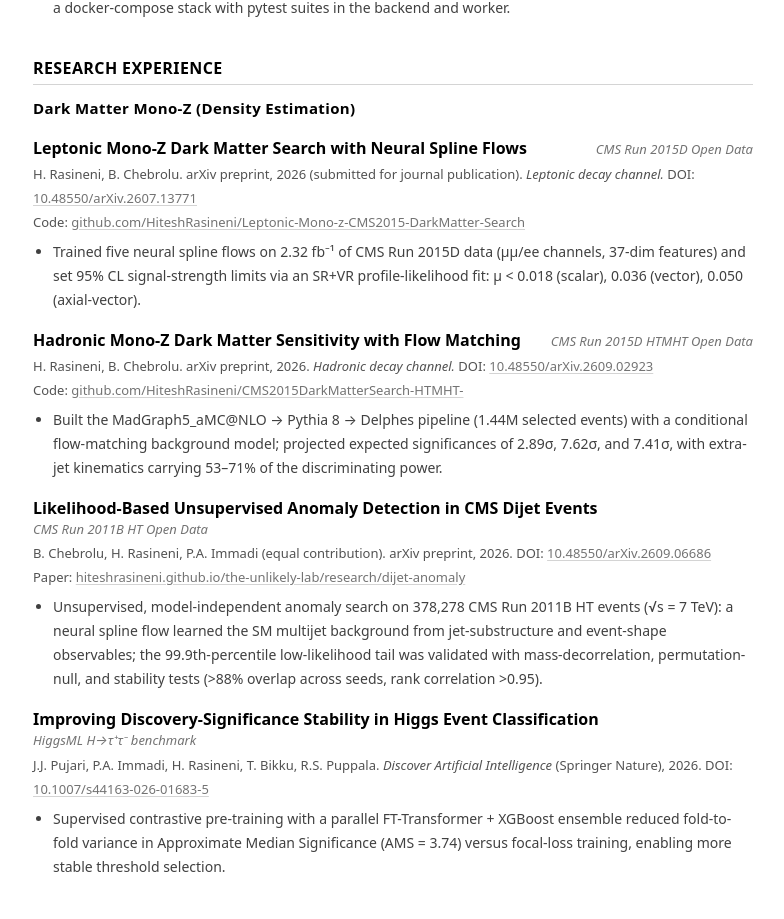
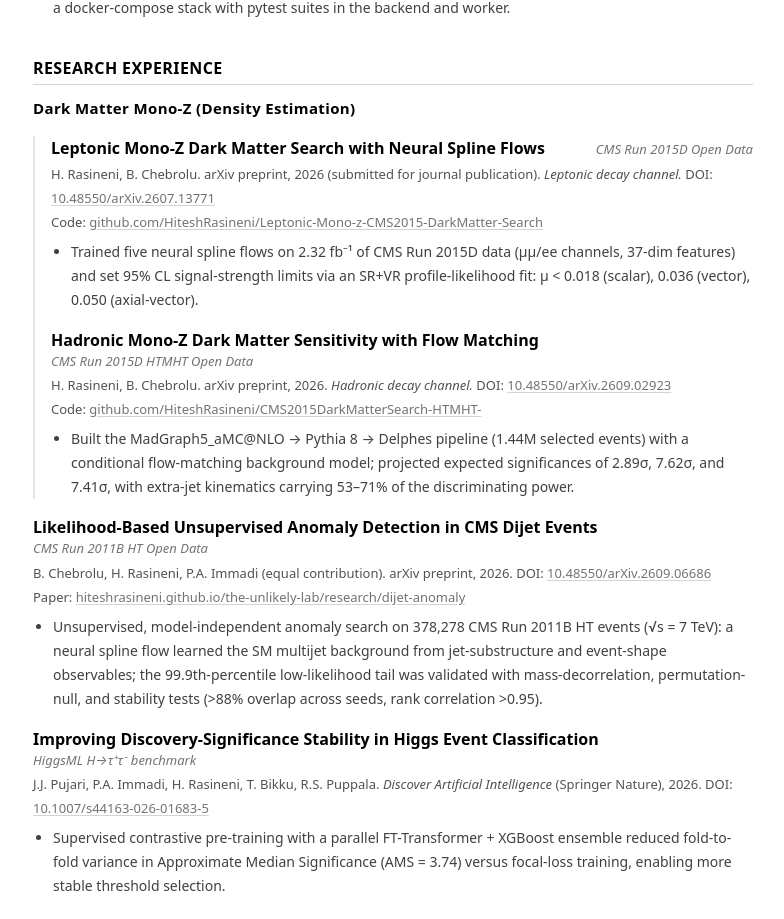
Before and after one commit to HiteshRasineni/the-unlikely-lab, a Next.js app: page /resume in a window 1280 px wide. Shown: the part 1215-2134 px from the top of the page, without its empty margins (247-1031 px from the left). Built offline with nearby package versions, Linux system fonts and the light colour scheme.

Commit message:
Visually contain mono-Z papers inside the Dark Matter Mono-Z subsection

```diff
--- a/app/resume/page.tsx
+++ b/app/resume/page.tsx
@@ -209,6 +209,7 @@ export default function ResumePage() {
         <h3 className="text-[15px] font-bold tracking-wide text-black">
           Dark Matter Mono-Z (Density Estimation)
         </h3>
+        <div className="mt-2 border-l-2 border-neutral-200 pl-4">
         <Entry
           title="Leptonic Mono-Z Dark Matter Search with Neural Spline Flows"
           right="CMS Run 2015D Open Data"
@@ -270,6 +271,7 @@ export default function ResumePage() {
             7.62σ, and 7.41σ, with extra-jet kinematics carrying 53–71% of the discriminating power.
           </li>
         </Entry>
+        </div>
 
         <Entry
           title="Likelihood-Based Unsupervised Anomaly Detection in CMS Dijet Events"
```
Also changed, not shown: 1 other file (tests, documents, lock files or other folders).
